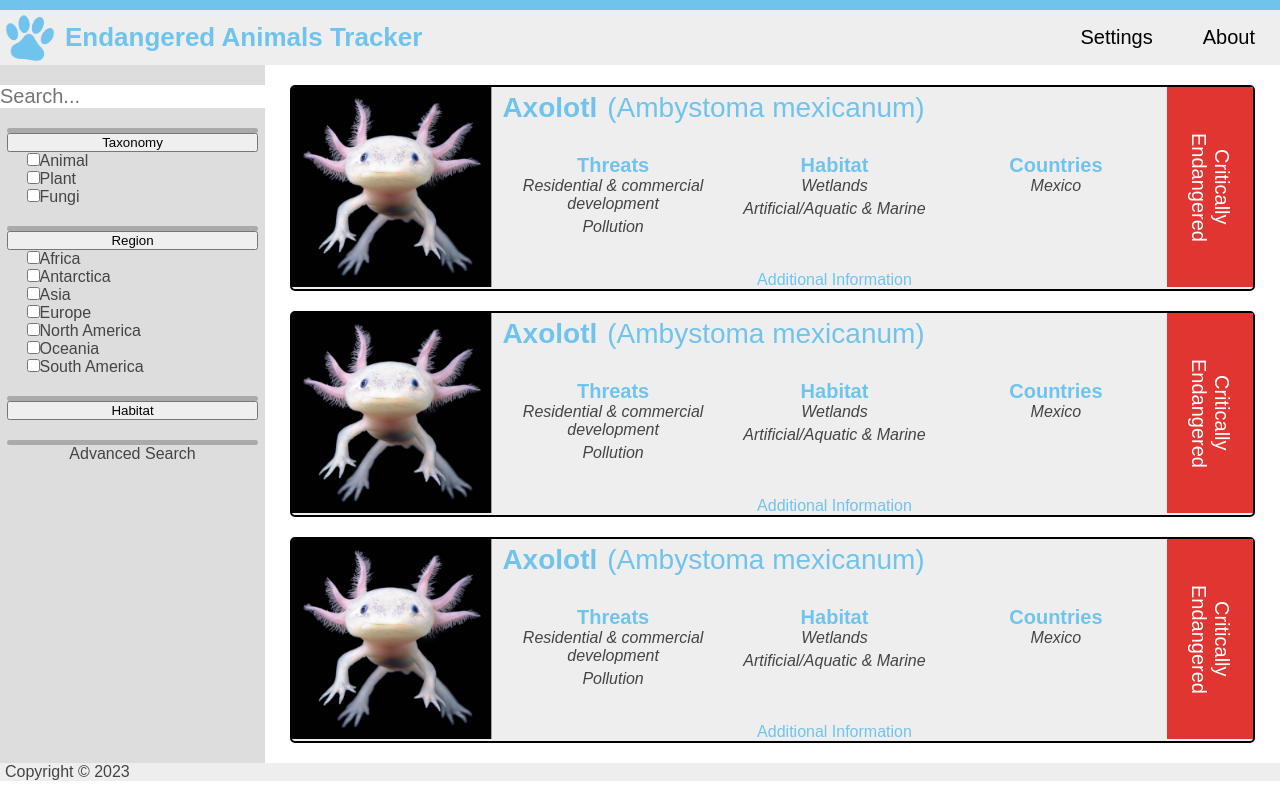
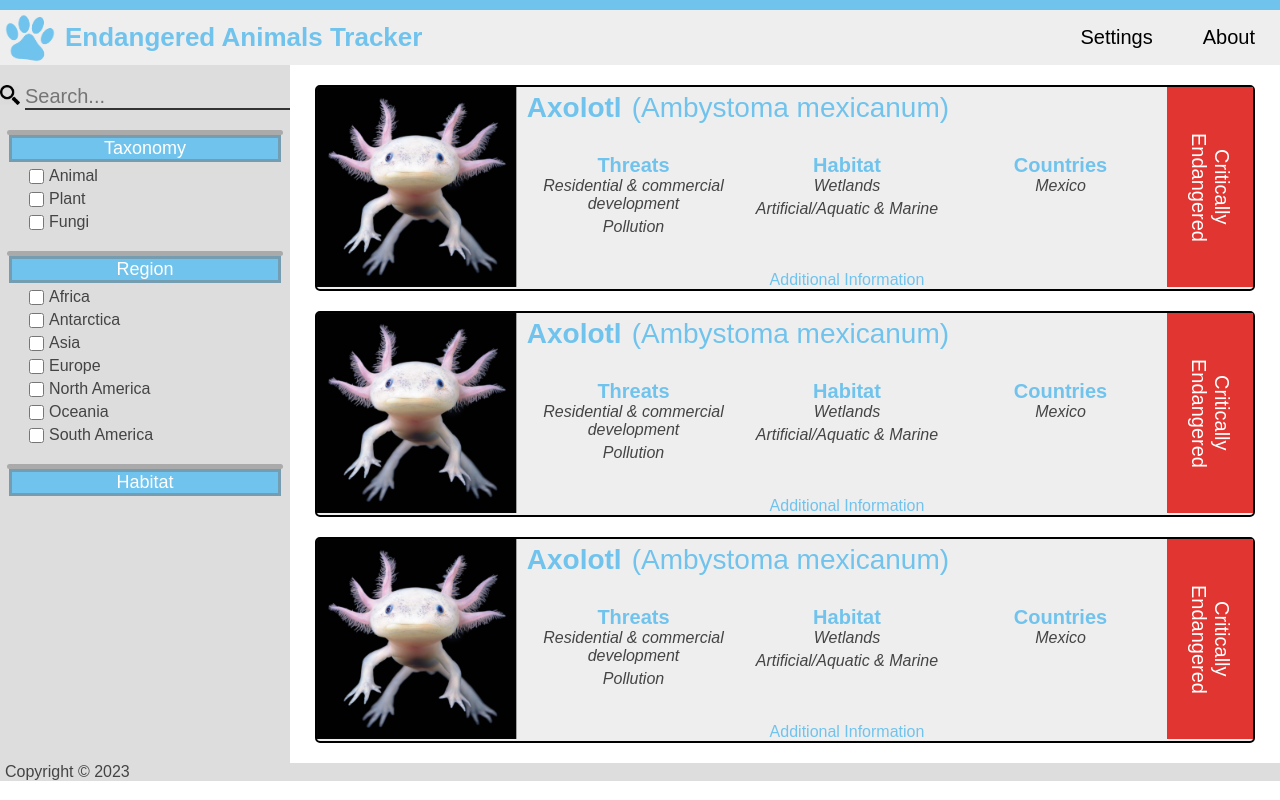
Before and after one commit to euouae682/endangered-animals-tracker, a Vue app: page / in a window 1280 px wide. Built offline with nearby package versions, Linux system fonts and the light colour scheme.

Commit message:
styled the aside (searching)

```diff
--- a/src/components/Aside.vue
+++ b/src/components/Aside.vue
@@ -1,43 +1,67 @@
 <script setup>
-import { ref } from 'vue'
-const objectItems = [ "Animal", "Plant", "Fungi" ]
-const regions = ["Africa", "Antarctica", "Asia", "Europe", "North America", "Oceania", "South America"]
+import { ref } from "vue";
+const objectItems = ["Animal", "Plant", "Fungi"];
+const regions = [
+  "Africa",
+  "Antarctica",
+  "Asia",
+  "Europe",
+  "North America",
+  "Oceania",
+  "South America",
+];
 
-const display_taxonomy = ref(true)
-const display_region = ref(true)
+const display_taxonomy = ref(true);
+const display_region = ref(true);
 
 function toggle_taxonomy(event) {
-  display_taxonomy.value = !display_taxonomy.value
+  display_taxonomy.value = !display_taxonomy.value;
 }
 
 function toggle_region(event) {
-  display_region.value = !display_region.value
+  display_region.value = !display_region.value;
 }
 </script>
 
 <template>
   <div class="container">
-    <input type="text" class="search-bar" placeholder="Search..." />
+    <div class="search">
+      <img src="../assets/search-icon.png" alt="Logo" width="20" height="20" />
+      <input type="text" class="search-bar" placeholder="Search..." />
+    </div>
 
     <div class="line"></div>
 
-    <button @click="toggle_taxonomy" type="button" class="collapsible-button">Taxonomy</button>
+    <button @click="toggle_taxonomy" type="button" class="collapsible-button">
+      Taxonomy
+    </button>
     <div v-if="display_taxonomy" class="collapsible" id="collapse-taxonomy">
-      <form>
-        <div v-for="item in objectItems">
-          <input type="checkbox" :id="'taxonomy-' + item.toLowerCase()" :name="'taxonomy-' + item.toLowerCase()">
-          <label :for="'taxonomy-' + item.toLowerCase()"> {{ item }} </label><br>
+      <form class="collapsible-form">
+        <div v-for="item in objectItems" class="checkbox-list">
+          <input
+            type="checkbox"
+            :id="'taxonomy-' + item.toLowerCase()"
+            :name="'taxonomy-' + item.toLowerCase()"
+          />
+          <label :for="'taxonomy-' + item.toLowerCase()"> {{ item }} </label
+          ><br />
         </div>
       </form>
     </div>
 
     <div class="line"></div>
 
-    <button @click="toggle_region" type="button" class="collapsible-button">Region</button>
+    <button @click="toggle_region" type="button" class="collapsible-button">
+      Region
+    </button>
     <div v-if="display_region" class="collapsible" id="collapse-region">
-      <form>
-        <div v-for="region in regions">
-          <input type="checkbox" :id="'region-' + region.toLowerCase()" :name="'region-' + region.toLowerCase()">
+      <form class="collapsible-form">
+        <div v-for="region in regions" class="checkbox-list">
+          <input
+            type="checkbox"
+            :id="'region-' + region.toLowerCase()"
+            :name="'region-' + region.toLowerCase()"
+          />
           <label :for="'region-' + region.toLowerCase()"> {{ region }} </label>
         </div>
       </form>
@@ -46,10 +70,6 @@ function toggle_region(event) {
     <div class="line"></div>
 
     <button type="button" class="collapsible-button">Habitat</button>
-
-    <div class="line"></div>
-
-    <p>Advanced Search</p>
   </div>
 </template>
 
@@ -58,22 +78,55 @@ function toggle_region(event) {
 .container {
   text-align: center;
   background-color: #ddd;
-  padding: 20px 0;
+
+  display: flex;
+  flex-direction: column;
+  align-items: center;
+  padding-top: 20px;
 }
 
 /* COLLAPSIBLES */
 .collapsible-button {
-  width: 95%;
+  font-size: 18px;
+
+  color: #fff;
+  background-color: #70c3ed;
+  border: 3px solid #78787880;
+
+  align-self: stretch;
+  margin: 0 3%;
+}
+
+.collapsible-button:hover {
+  color: #000;
+  background-color: #ddd;
 }
 
 .collapsible {
   text-align: left;
+  align-self: flex-start;
+
   margin-left: 10%;
+}
+
+/* CHECKBOXES */
+.checkbox-list {
+  display: flex;
+  align-items: center;
+  margin-top: 5px;
+}
+
+input[type="checkbox"] {
+  background-color: #eee;
+
+  margin-right: 5px;
+  height: 15px;
+  width: 15px;
 }
 
 /* LINE */
 .line {
-  border-bottom: 5px solid hsla(0, 0%, 47%, 0.5);
+  border-bottom: 5px solid #78787880;
   border-radius: 20px;
 
   margin: 20px auto 0;
@@ -81,9 +134,17 @@ function toggle_region(event) {
 }
 
 /* SEARCH BAR */
+.search {
+  display: flex;
+}
+
 .search-bar {
   font-size: 20px;
 
+  background-color: #ddd;
   border: none;
+  border-bottom: 2px solid #333;
+
+  margin-left: 5px;
 }
 </style>
--- a/src/components/Footer.vue
+++ b/src/components/Footer.vue
@@ -8,7 +8,7 @@
 
 <style scoped>
 .copyright {
-  background-color: #eee;
+  background-color: #ddd;
   padding-left: 5px;
 }
 </style>
```
Also changed, not shown: src/assets/search-icon.png (added).
